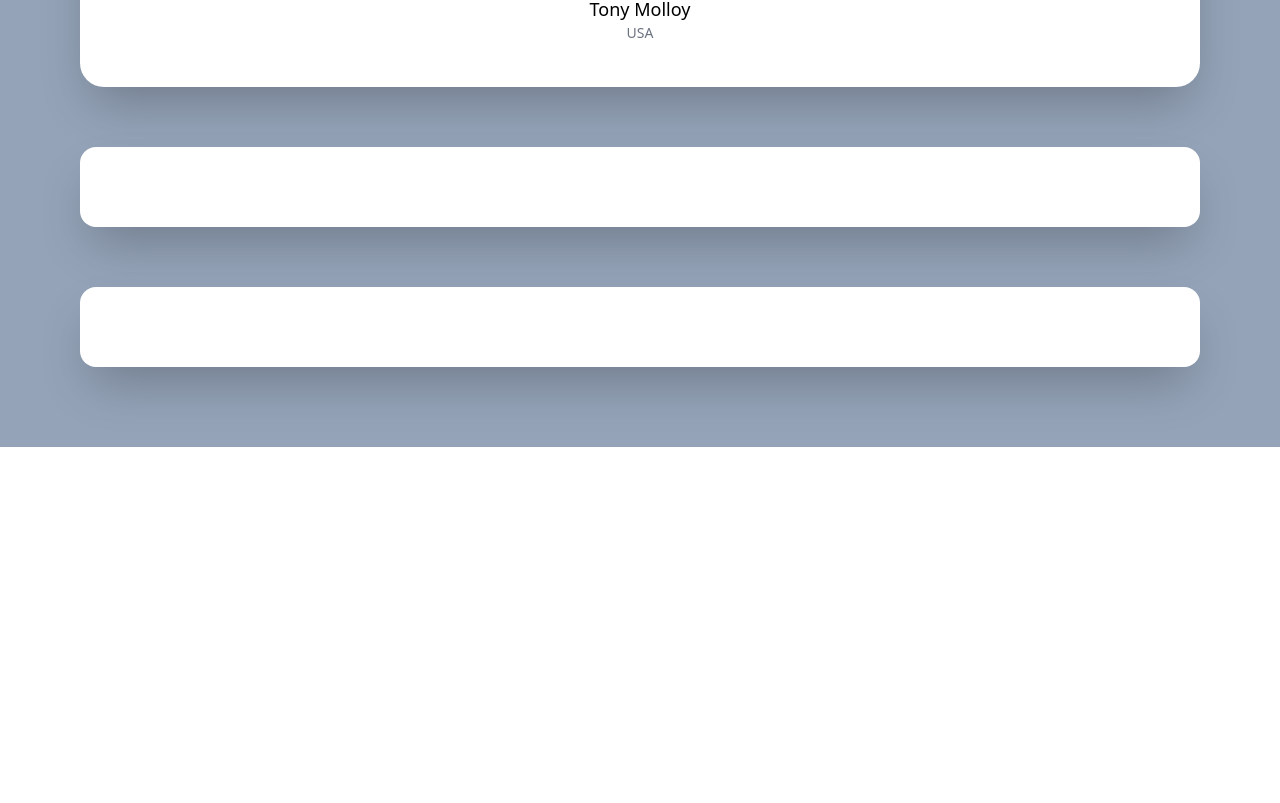
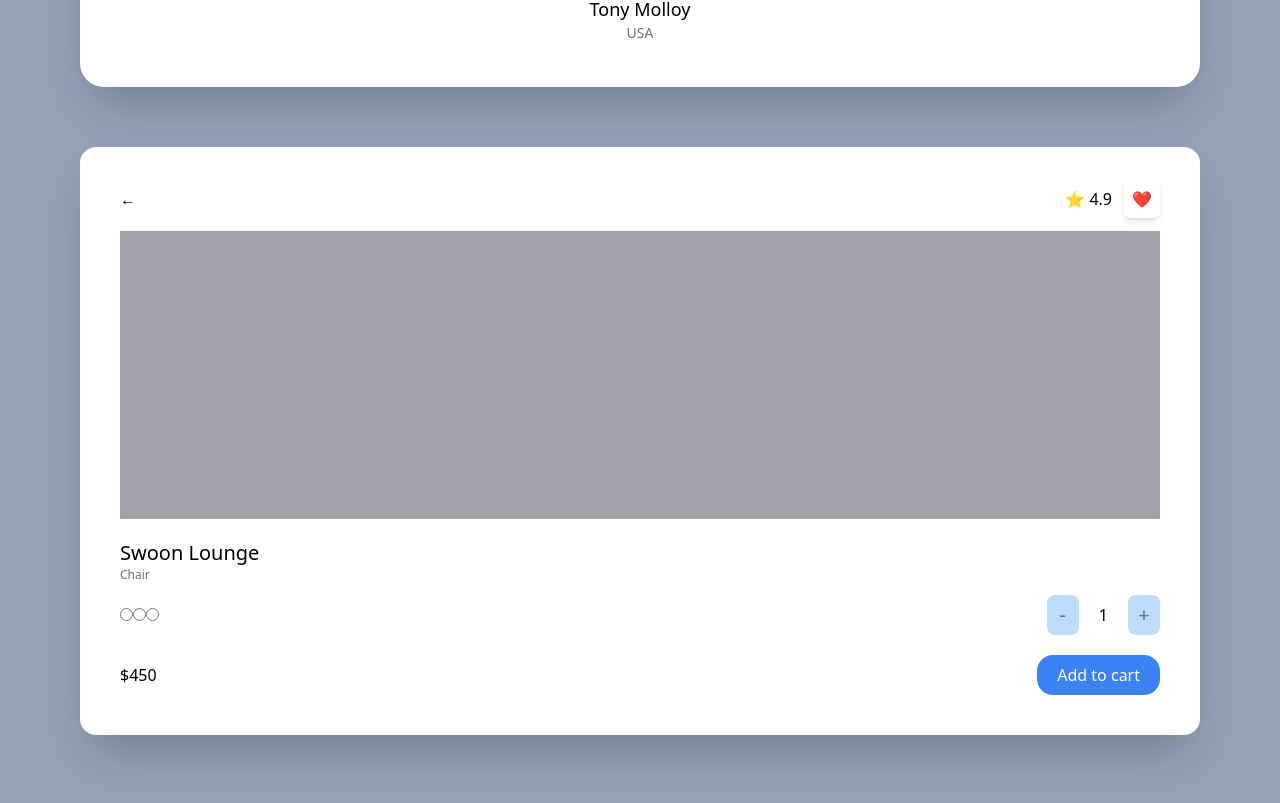
Before and after one commit to genioustar/carrot-market, a Next.js app: page / in a window 1280 px wide. Shown: the part 579-1382 px from the top of the page. Before the commit the page ends 1026 px from the top, so only its background shows below. Built offline with nearby package versions, Linux system fonts and the light colour scheme.

Commit message:
tailwindCSS 4.3까지 함

```diff
--- a/pages/index.tsx
+++ b/pages/index.tsx
@@ -4,7 +4,7 @@
 
 export default function Home() {
   return (
-    <div className="grid gap-10 space-y-5 bg-slate-400 py-20 px-20">
+    <div className="grid min-h-screen gap-10 space-y-5 bg-slate-400 py-20 px-20">
       <div className="rounded-3xl bg-white p-10 shadow-2xl">
         <span className="text-3xl font-semibold">Select Item</span>
         <div className="my-2 flex justify-between">
@@ -45,8 +45,42 @@
           </div>
         </div>
       </div>
-      <div className="rounded-2xl bg-white p-10 shadow-2xl"></div>
-      <div className="rounded-2xl bg-white p-10 shadow-2xl"></div>
+      <div className="rounded-2xl bg-white p-10 shadow-2xl">
+        <div className="mb-5 flex items-center justify-between">
+          <span>←</span>
+          <div className="space-x-3">
+            <span>⭐️ 4.9</span>
+            <span className="rounded-md p-2 shadow-md">❤️</span>
+          </div>
+        </div>
+        <div className="mb-5 h-72 bg-zinc-400" />
+        <div className="flex flex-col">
+          <span className="text-xl font-medium">Swoon Lounge</span>
+          <span className="text-xs text-gray-500">Chair</span>
+          <div className="mt-3 mb-5 flex items-center justify-between">
+            <div>
+              <input type="radio" />
+              <input type="radio" />
+              <input type="radio" />
+            </div>
+            <div className="flex items-center space-x-5">
+              <button className="flex aspect-square w-8 items-center justify-center rounded-lg bg-blue-200 p-1.5 text-xl font-medium text-gray-500">
+                -
+              </button>
+              <button>1</button>
+              <button className="flex aspect-square w-8 items-center justify-center rounded-lg bg-blue-200 p-1.5 text-xl font-medium text-gray-500">
+                +
+              </button>
+            </div>
+          </div>
+          <div className="flex items-center justify-between">
+            <span className="text-3 font-medium">$450</span>
+            <button className="rounded-2xl bg-blue-500 py-2 px-5 text-center text-white">
+              Add to cart
+            </button>
+          </div>
+        </div>
+      </div>
     </div>
   );
 }
```
